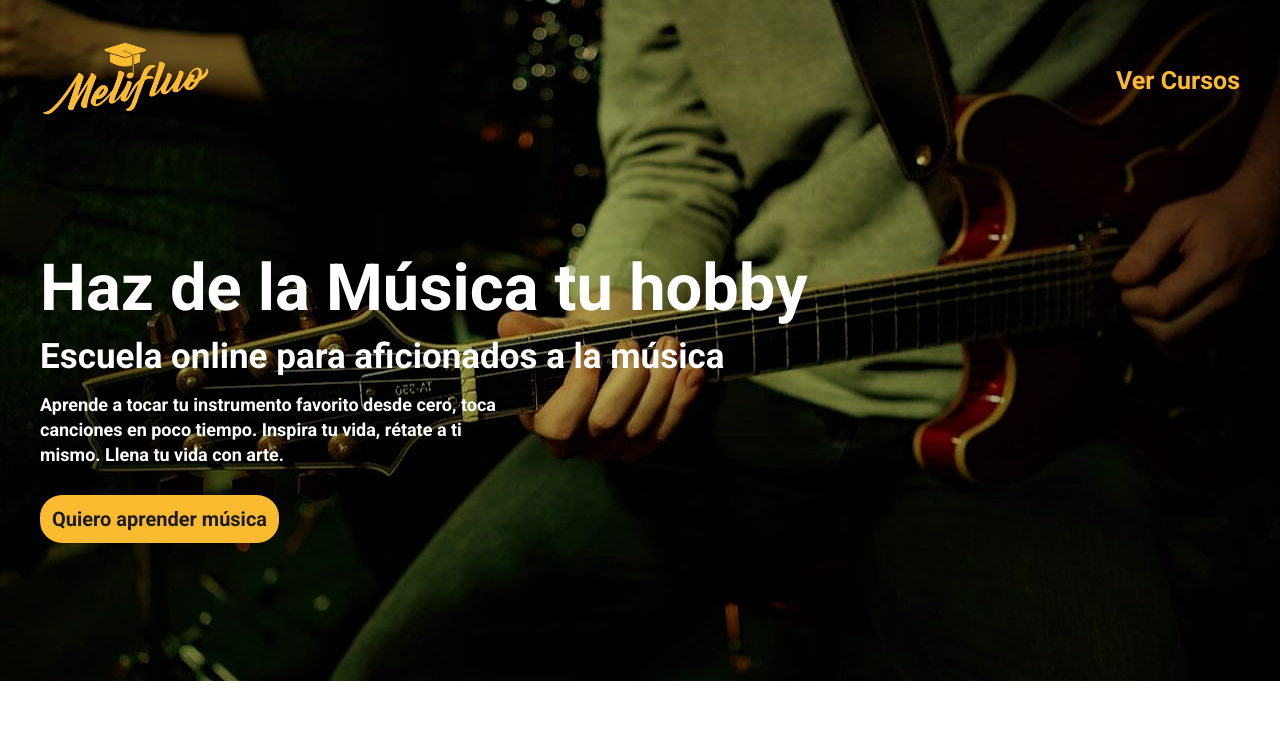
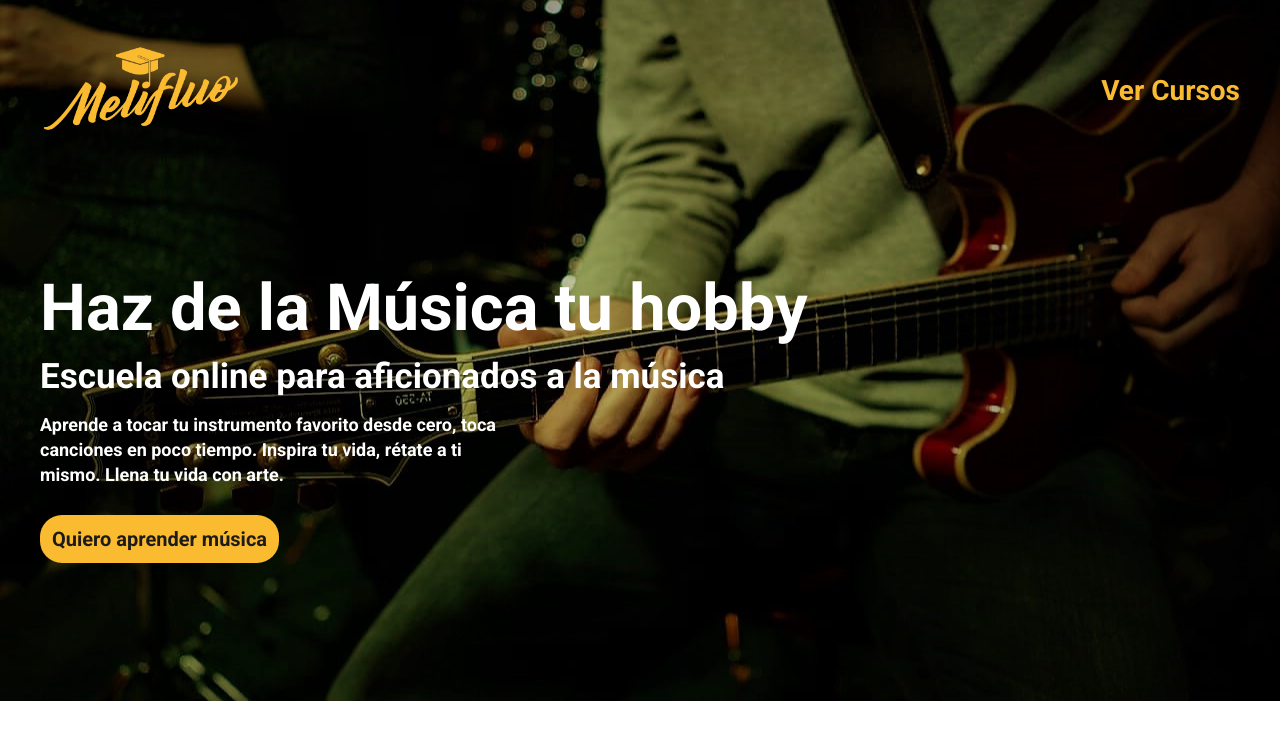
Before and after one commit to kikepal88/Melifluo-Web, a plain HTML site: page index.html in a window 1280 px wide. Drawn offline with Linux system fonts and the light colour scheme.

Commit message:
Se agrega link al HTML para archivo CSS de 1440px, se configuran estilos del header de version mobile de 1440px, Header de prueba terminado

```diff
--- a/css/1280px.css
+++ b/css/1280px.css
@@ -2,13 +2,17 @@ header {
   padding: 40px 40px 150px;
 }
 .header__head {
+  height: 100px;
   margin-block-end: 130px;
+}
+.head__logo {
+  width: 200px;
+}
+.head__link-courses a {
+  font-size: 2.8rem;
 }
 .presentation__titles h1 {
   font-size: 6.5rem;
-}
-.presentation__titles h2 {
-  font-size: 3.5rem;
 }
 .presentation__text p {
   width: 40%;
--- /dev/null
+++ b/css/1440px.css
@@ -0,0 +1,26 @@
+html {
+  background-color: var(--color_primario);
+}
+body {
+  max-width: 1600px;
+  margin: 0 auto;
+}
+header {
+  padding: 40px 40px 180px;
+}
+.header__head {
+  height: 120px;
+  margin-block-end: 150px;
+}
+.head__logo {
+  width: 220px;
+}
+.head__link-courses a {
+  font-size: 3rem;
+}
+.presentation__titles h1 {
+  font-size: 7rem;
+}
+.presentation__text p {
+  width: 35%;
+}
--- a/index.html
+++ b/index.html
@@ -18,6 +18,7 @@
     <link rel="stylesheet" href="css/900px.css" media="screen and (min-width: 900px)">
     <link rel="stylesheet" href="css/1024px.css" media="screen and (min-width: 1024px)">
     <link rel="stylesheet" href="css/1280px.css" media="screen and (min-width: 1280px)">
+    <link rel="stylesheet" href="css/1440px.css" media="screen and (min-width: 1440px)">
 </head>
 <body>
   <header>
```
